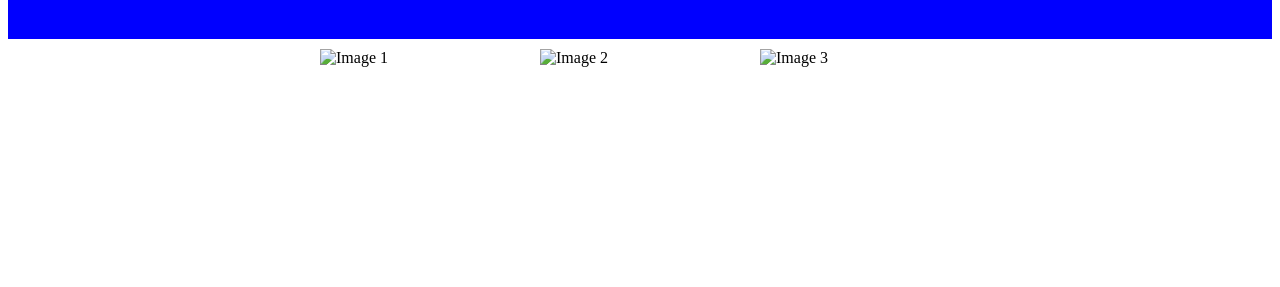
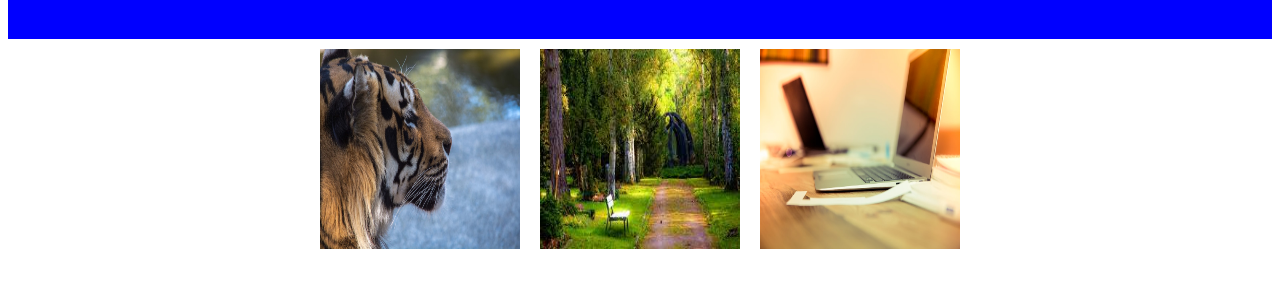
Before and after one commit to PumpkinGoodsman/PumpkinStudio, a plain HTML site: page index.html in a window 1280 px wide. Shown: the part 89-376 px from the top of the page. Drawn offline with Linux system fonts and the light colour scheme; the site is published under a folder, as on GitHub Pages, so addresses that start at the root find nothing.

Commit message:
index.html

```diff
--- a/index.html
+++ b/index.html
@@ -10,9 +10,9 @@
   </header>
 
 <div id="imageContainer">
-  <img src="/media/img1.jpg" alt="Image 1">
-  <img src="/media/img2.jpg" alt="Image 2">
-  <img src="/media/img3.jpg" alt="Image 3">
+  <img src="./media/img1.jpg" alt="Image 1">
+  <img src="./media/img2.jpg" alt="Image 2">
+  <img src="./media/img3.jpg" alt="Image 3">
 </div>
 
   <script src="script.js"></script>
```
